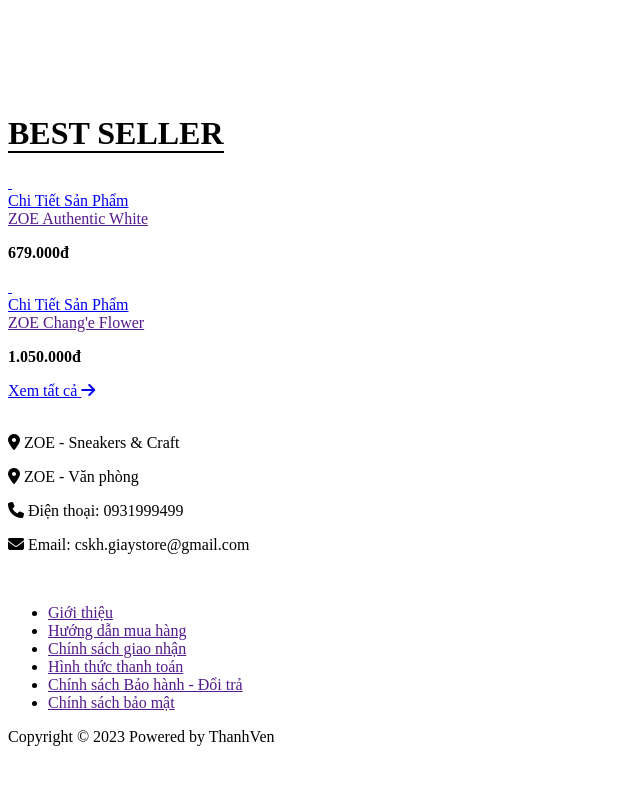
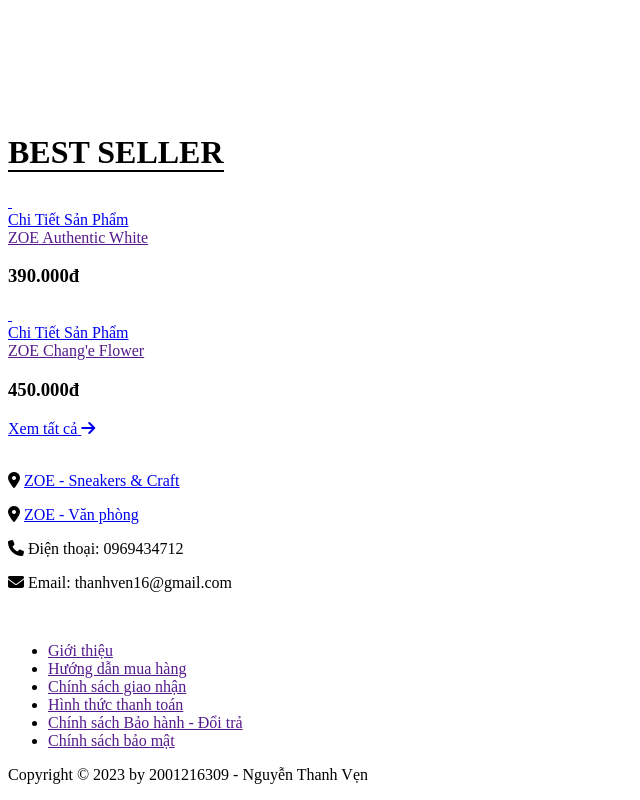
Before and after one commit to thVen03/Sneaker-Lifestyle-Converse-your-way---ZOE, a plain HTML site: page index.html in a window 1280 px wide. Shown: the part 1364-2164 px from the top of the page, without its empty margins (0-640 px from the left). Before the commit the page ends 2126 px from the top, so only its background shows below. Drawn offline with Linux system fonts and the light colour scheme.

Commit message:
Update index.html

```diff
--- a/index.html
+++ b/index.html
@@ -89,7 +89,7 @@
                         <a href="" title="Giày Thể thao Trái tim ZOE (Giày Sneaker trái tim Love Killer - LT1402) | Zoe Official">
                             Giày Thể thao Trái tim ZOE (Giày Sneaker trái tim Love Killer - LT1402) | Zoe Official
                         </a>
-                        <p><b>679.000đ</b></p>
+                        <h3>679.000đ</h3>
                     </div>
                 </div>
                 <div class="product-item">
@@ -110,7 +110,7 @@
                         <a href="" title="Zebra High Zoe Pinkie">
                             Zebra High Zoe Pinkie
                         </a>
-                        <p><b>1.050.000đ</b></p>
+                        <h3>1.050.000đ</h3>
                     </div>
                 </div>
             </div>
@@ -152,7 +152,7 @@
                         <a href="" title="ZOE Authentic White">
                             ZOE Authentic White
                         </a>
-                        <p><b>679.000đ</b></p>
+                        <h3>390.000đ</h3>
                     </div>
                 </div>
                 <div class="product-item">
@@ -173,7 +173,7 @@
                         <a href="" title="ZOE Chang'e Flower">
                             ZOE Chang'e Flower
                         </a>
-                        <p><b>1.050.000đ</b></p>
+                        <h3>450.000đ</h3>
                     </div>
                 </div>
             </div>
@@ -187,18 +187,24 @@
     </div>
     <footer>
         <div class="footer__top">
-            <div class="footer-top--logo">
+            <div class="footer__top--logo">
                 <a href="index.html"><img src="Images/logo.webp" alt=""></a>
             </div>
             <div class="footer__top--contact">
-                <p><i class="fa-solid fa-location-dot"></i> ZOE - Sneakers & Craft</p>
-                <p><i class="fa-solid fa-location-dot"></i> ZOE - Văn phòng</p>
+                <p>
+                    <i class="fa-solid fa-location-dot"></i>
+                    <a href="https://goo.gl/maps/F7sJvA3aCJf6zi326">ZOE - Sneakers & Craft</a>
+                </p>
+                <p>
+                    <i class="fa-solid fa-location-dot"></i>
+                    <a href="https://goo.gl/maps/F7sJvA3aCJf6zi326">ZOE - Văn phòng</a>
+                </p>
             </div>
             <div class="footer__top--contact">
-                <p><i class="fa-solid fa-phone"></i> Điện thoại: 0931999499</p>
+                <p><i class="fa-solid fa-phone"></i> Điện thoại: 0969434712</p>
             </div>
             <div class="footer__top--contact">
-                <p><i class="fa-solid fa-envelope"></i> Email: cskh.giaystore@gmail.com</p>
+                <p><i class="fa-solid fa-envelope"></i> Email: thanhven16@gmail.com</p>
             </div>
         </div>
         <div class="footer__bottom">
@@ -219,7 +225,7 @@
                 <li><a href="">Chính sách bảo mật</a></li>
             </ul>
             <div class="footer__bottom--wrap">
-                <p>Copyright © 2023 Powered by ThanhVen</p>
+                <p>Copyright © 2023 by 2001216309 - Nguyễn Thanh Vẹn</p>
             </div>
         </div>
     </footer>
```
